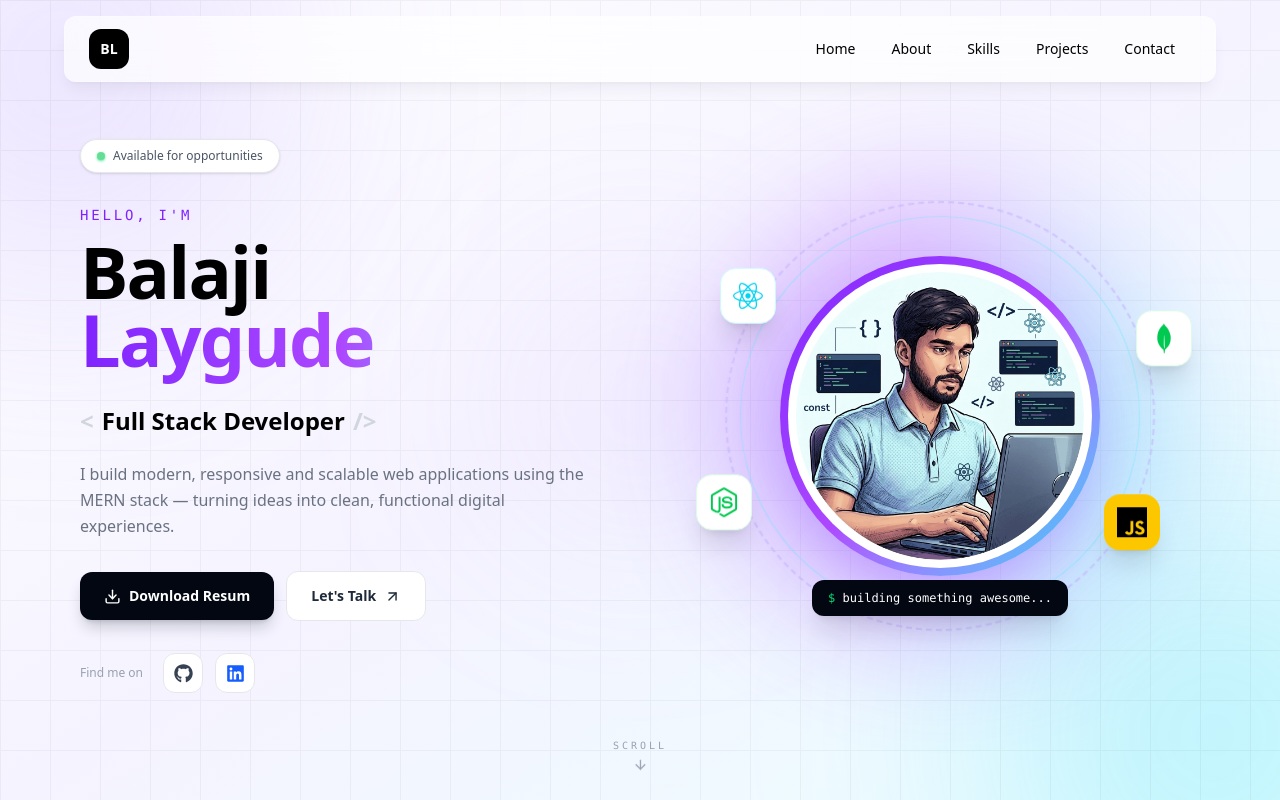
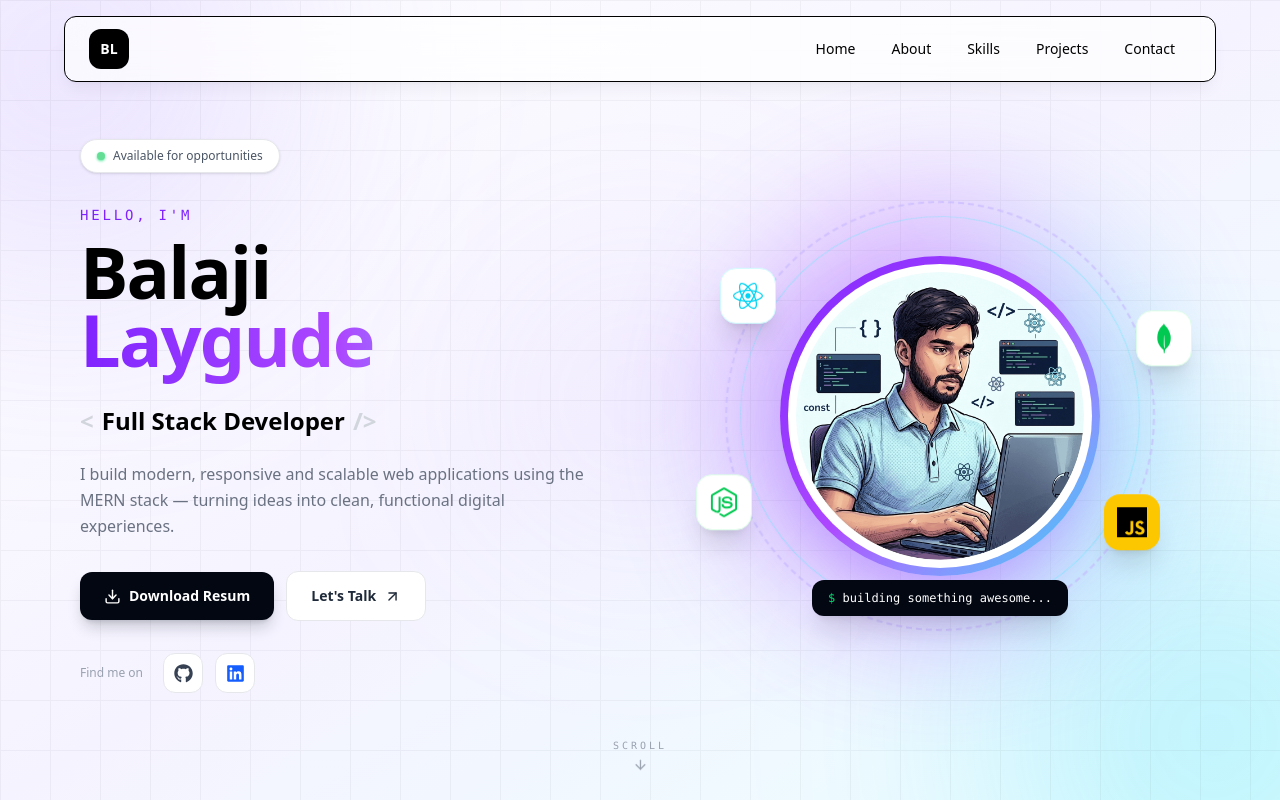
Before and after one commit to balajilaygude/Balaji-s_Portpolio, a React (Vite) app: page / in a window 1280 px wide. Shown: the top 800 px of the page. Built offline with nearby package versions, Linux system fonts and the light colour scheme.

Commit message:
nav footer update

```diff
--- a/src/components/Footer.jsx
+++ b/src/components/Footer.jsx
@@ -8,11 +8,11 @@ export default function Footer() {
                 Balaji Laygude
               </p>
 
-              <p className="text-xs text-gray-500 font-mono">
+              <p className="text-xs text-white font-mono">
                 Full Stack MERN Developer
               </p>
             </div>
-          <p className=" text-xs  text-gray-500 font-mono order-last md:order-0" >
+          <p className=" text-xs  text-white font-mono order-last md:order-0" >
             © {new Date().getFullYear()} · Built with React & Tailwind
           </p>
       </div>
--- a/src/components/Navbar.jsx
+++ b/src/components/Navbar.jsx
@@ -19,27 +19,8 @@ export default function Navbar() {
 
   return (
     <nav className="fixed top-0 left-0 w-full z-50 px-4 md:px-8 pt-4">
-      <div
-        className="
-          max-w-6xl
-          mx-auto
-          relative
-          rounded-xl
-          border border-white/20
-          bg-white/70
-          backdrop-blur-xl
-          shadow-lg shadow-black/5
-        "
-      >
-        <div
-          className="
-            h-16
-            px-4 md:px-6
-            flex
-            items-center
-            justify-between
-          "
-        >
+      <div className=" max-w-6xl mx-auto relative rounded-xl border border-black  bg-white/70 backdrop-blur-xl shadow-lg shadow-black/5 ">
+        <div className=" h-16 px-4 md:px-6 flex items-center justify-between" F>
           <a
             href="#home"
             onClick={closeMenu}
@@ -80,7 +61,6 @@ export default function Navbar() {
             ))}
           </div>
 
-
           <button
             type="button"
             onClick={() => setOpen(!open)}
@@ -100,12 +80,7 @@ export default function Navbar() {
           </button>
         </div>
         <div
-          className={`
-            md:hidden
-            overflow-hidden
-            transition-all
-            duration-300
-            ease-out
+          className={` md:hidden overflow-hidden transition-all duration-300 ease-out
             ${open ? "max-h-105 opacity-100" : "max-h-0 opacity-0"}
           `}
         >
```
Lines whose indentation alone changed are shown as unchanged.
